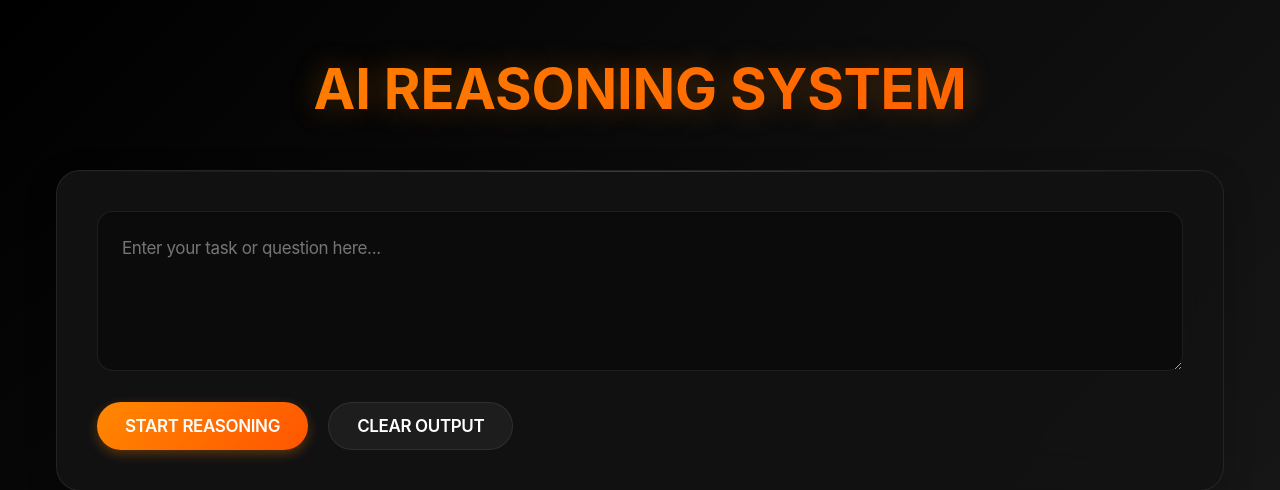
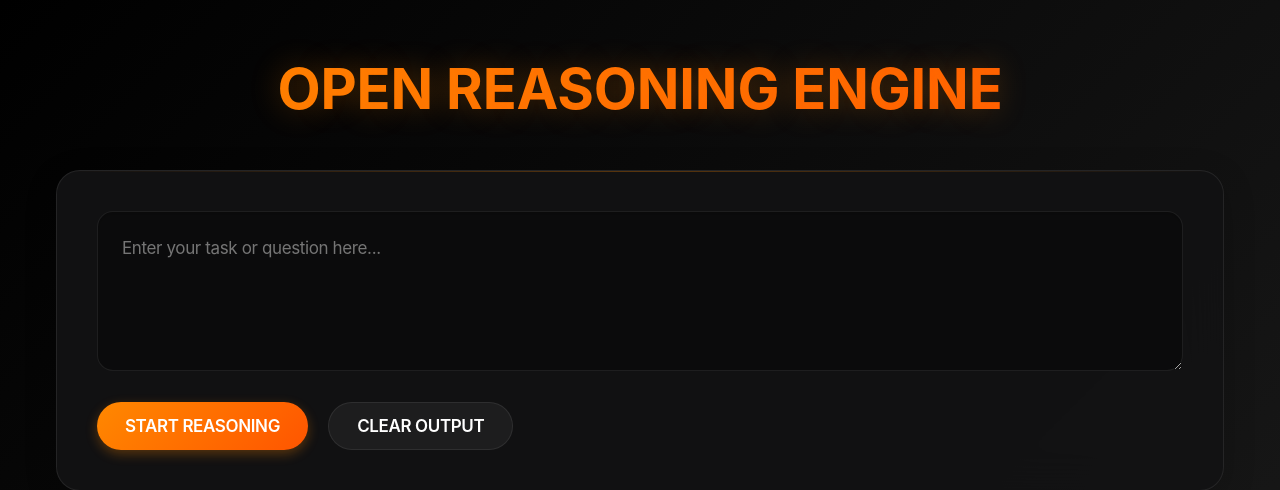
Before and after one commit to mshumer/OpenReasoningEngine, a Flask app: page / in a window 1280 px wide. Shown: the top 490 px of the page. Run offline with Flask 3, Linux system fonts and the light colour scheme; some web fonts are replaced.

Commit message:
not as ugly

```diff
--- a/templates/index.html
+++ b/templates/index.html
@@ -3,7 +3,7 @@
 <head>
     <meta charset="UTF-8">
     <meta name="viewport" content="width=device-width, initial-scale=1.0">
-    <title>AI Reasoning System</title>
+    <title>OpenReasoningEngine</title>
     <style>
         :root {
             --background: linear-gradient(135deg, #000000, #1a1a1a);
@@ -421,7 +421,7 @@
 </head>
 <body>
     <div class="container">
-        <h1>AI Reasoning System</h1>
+        <h1>Open Reasoning Engine</h1>
 
         <div class="input-section">
             <textarea id="task-input" placeholder="Enter your task or question here..."></textarea>
@@ -437,11 +437,11 @@
 
     <script>
         const API_SETTINGS = {
-            api_key: "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",
-            model: "gpt-4-mini",
+            api_key: "KEY_GOES_HERE",
+            model: "openai/gpt-4o",
             api_url: "https://openrouter.ai/api/v1/chat/completions",
-            temperature: 0.7,
-            max_tokens: 500,
+            temperature: 0.5,
+            max_tokens: 3000,
             top_p: 1.0
         };
 
```
